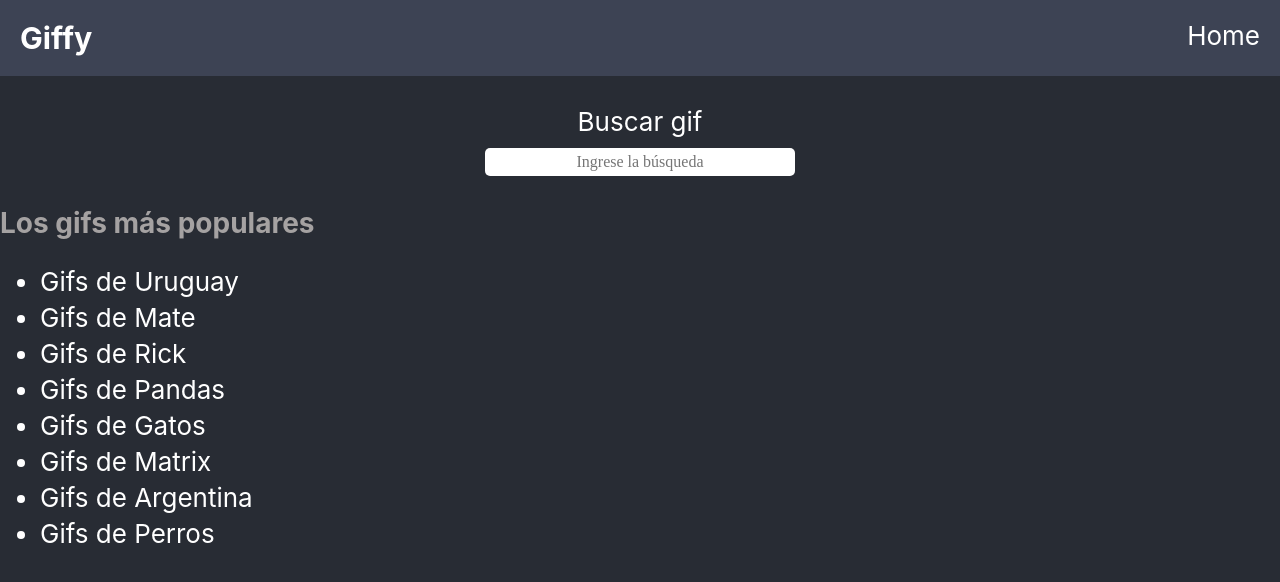
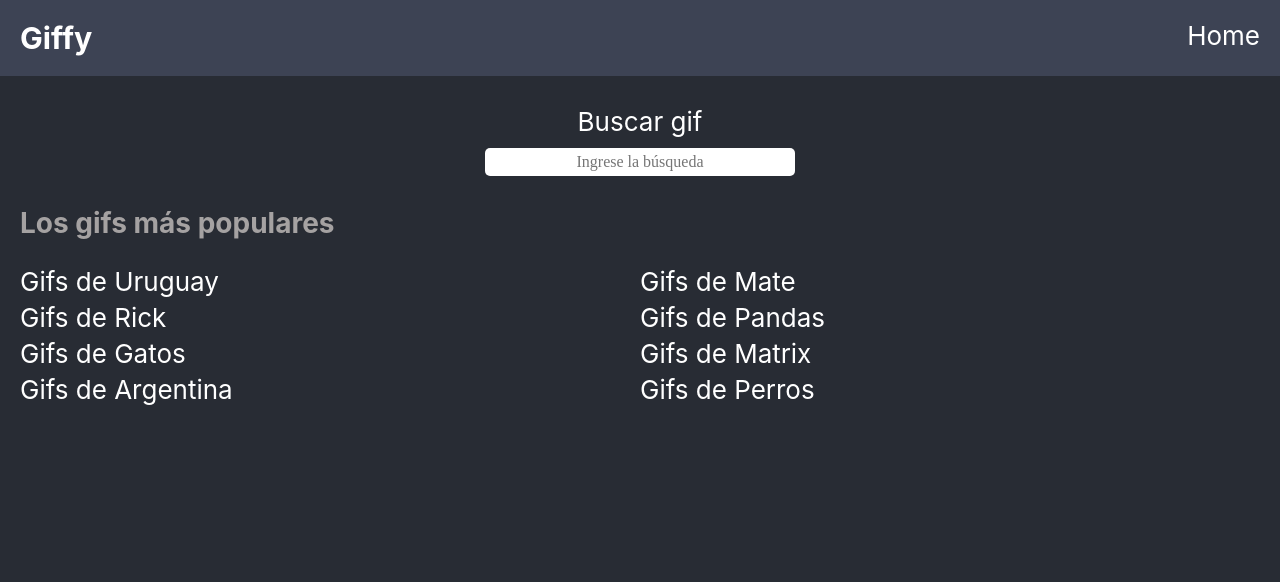
Before and after one commit to lucaspintos909/giffy, a React (Create React App) app: page / in a window 1280 px wide. Shown: the top 582 px of the page. Built offline with nearby package versions, Linux system fonts and the light colour scheme.

Commit message:
feat: Haciendo dos columnas para gifs populares

```diff
--- a/src/components/Home/Home.css
+++ b/src/components/Home/Home.css
@@ -1,22 +1,28 @@
-.home__title{
-  font-size: 28px;
-  color:rgb(165, 162, 162);
+.home {
+  padding: 0 20px;
 }
 
-.popular__gifs{
+.home__title {
+  font-size: 28px;
+  color: rgb(165, 162, 162);
+}
+
+.popular__gifs-list {
+  display: grid;
+  grid-template-columns: repeat(2, 1fr);
   padding: 0;
   text-decoration: none;
   list-style: none;
 }
 
-.popular__gifs_link{
+.popular__gifs_link {
   display: block;
   padding-bottom: 5px;
   text-decoration: none;
   color: white;
-  transition: color .3s ease;
+  transition: color 0.3s ease;
 }
 
-.popular__gifs_link:hover{
+.popular__gifs_link:hover {
   color: blue;
 }
```
